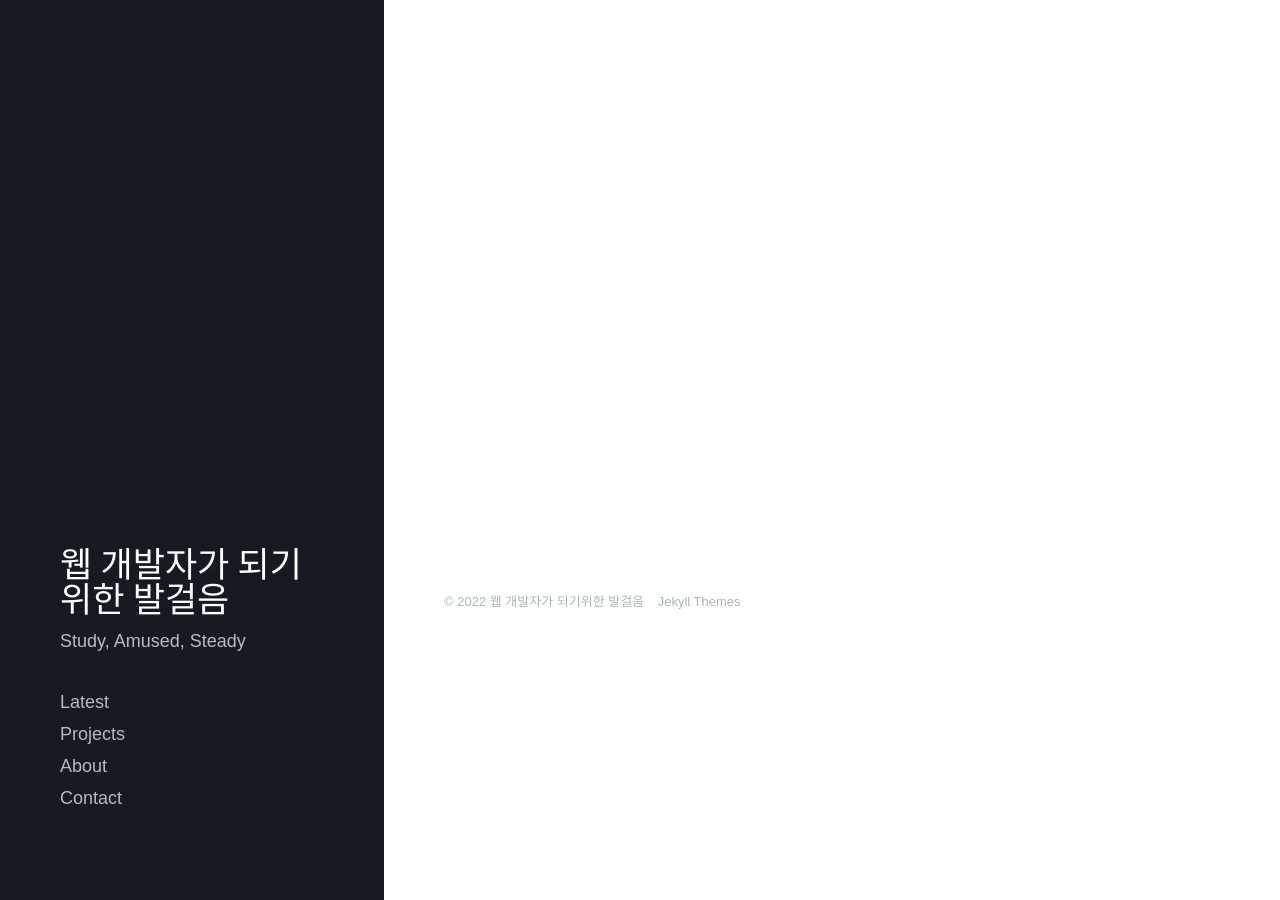
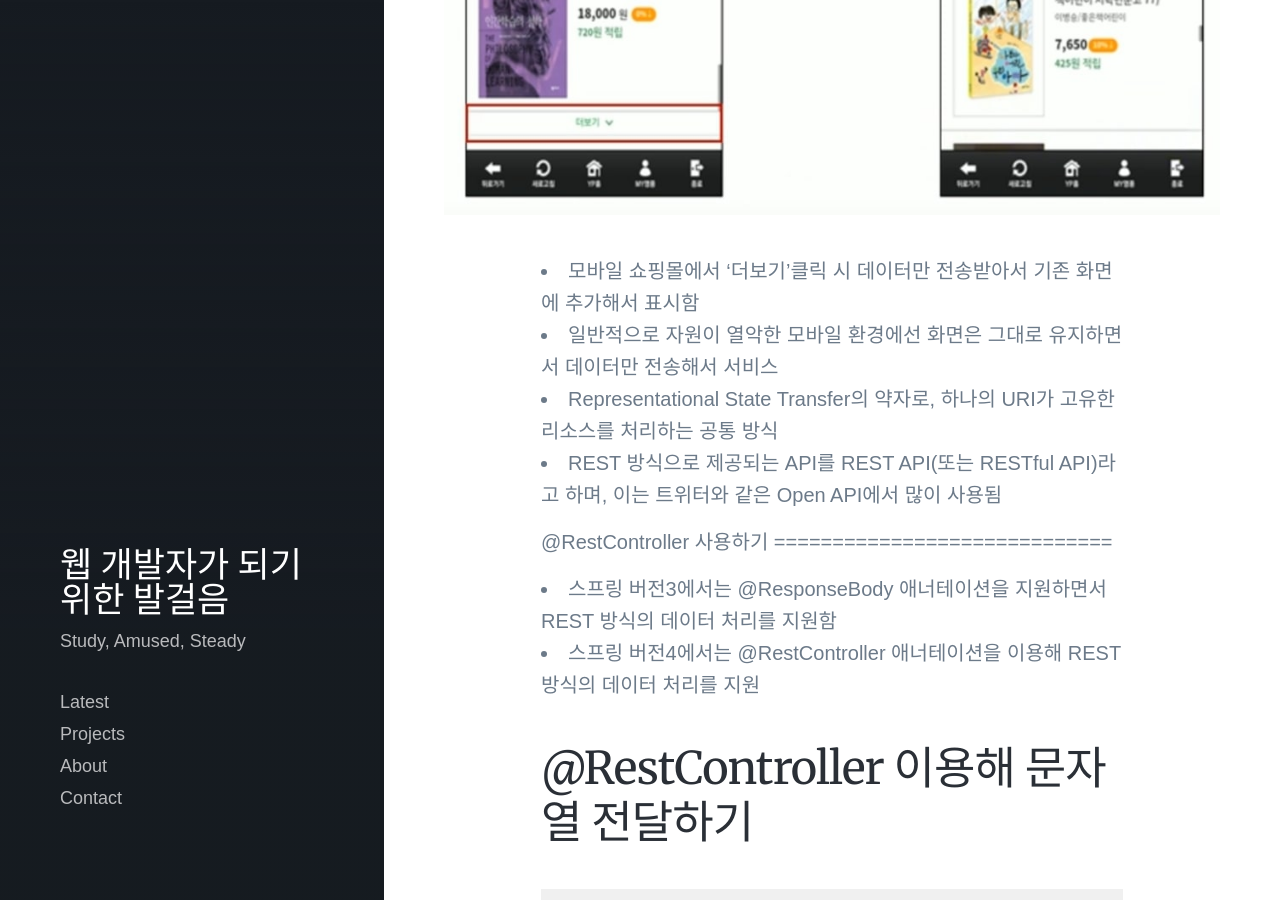
Before and after one commit to lawijdo201/lawijdo201.github.io, a Jekyll site: the page built from _posts/2022-10-12-Rest-API.md, in a window 1280 px wide and 900 px high, scrolled down 509 px. Built offline with Jekyll 4.4.1, drawn with Linux system fonts in a browser that asks for light colours; nearby versions of some CDN libraries; some web fonts are replaced; some of the changed text lies outside the part shown.

Commit message:
Update 2022-10-12-Rest-API.md

````diff
--- a/_posts/2022-10-12-Rest-API.md
+++ b/_posts/2022-10-12-Rest-API.md
@@ -7,3 +7,65 @@ excerpt: REST API에 대해
 
 REST란
 ================
+
+![](/images/Spring_Framework/Rest.jpg)
+
+* 모바일 쇼핑몰에서 '더보기'클릭 시 데이터만 전송받아서 기존 화면에 추가해서 표시함
+* 일반적으로 자원이 열악한 모바일 환경에선 화면은 그대로 유지하면서 데이터만 전송해서 서비스
+* Representational State Transfer의 약자로, 하나의 URI가 고유한 리소스를 처리하는 공통 방식
+* REST 방식으로 제공되는 API를 REST API(또는 RESTful API)라고 하며, 이는 트위터와 같은 Open API에서 많이 사용됨
+
+ @RestController 사용하기
+ =============================
+
+ * 스프링 버전3에서는 @ResponseBody 애너테이션을 지원하면서 REST 방식의 데이터 처리를 지원함
+ * 스프링 버전4에서는 @RestController 애너테이션을 이용해 REST 방식의 데이터 처리를 지원
+
+@RestController 이용해 문자열 전달하기
+--------------------------------------------------------------------------------
+
+```java
+import org.springframework.web.bind.annotation.RequestMapping;
+import org.springframework.web.bind.annotation.RestController;
+
+@RestController
+@RequestMapping("/test/*")
+public class TestController {
+  @RequestMapping("/hello")
+  public String hello() {
+    return "Hello REST!!";    // /hello로 요청 시 브라우저로 문자열을 전송합니다.
+  }
+}
+
+```
+
+@RestConttroller 이용해 VO 객체 전달하기
+----------------------------------------
+
+1. 문자열을 전달하는 것과 다르게 VO 객체를 전달할 때는 JSON형태로 전송을 하기 때문에 pom.xml에 JSON 관련 라이브러리를 추가해야한다.
+
+```pom.xml
+---
+<!-- JSON -->
+<dependency>
+	<groupId>com.fasterxml.jackson.core</groupId>
+	<artifactId>jackson-databind</artifactId>
+	<version>2.5.4</version>
+</dependency>
+```
+
+2. 컨트롤러에서 memberVO의 속성들을 JSON으로 변환하여 전송합니다.
+```java
+@RestController
+@RequestMapping("/test/*")
+public class TestController {
+  @RequestMapping("/member") {
+    MemberVO vo = new MemberVO();   //MemberVO 객체의 속성 값을 지정한 후 JSON으로 전송합니다.
+    vo.setID("hong");
+    vo.setPwd("1234");
+    vo.setName("홍길동");
+    vo.setEmail("hong@test.com");
+    return vo;
+  }
+}
+```
````
